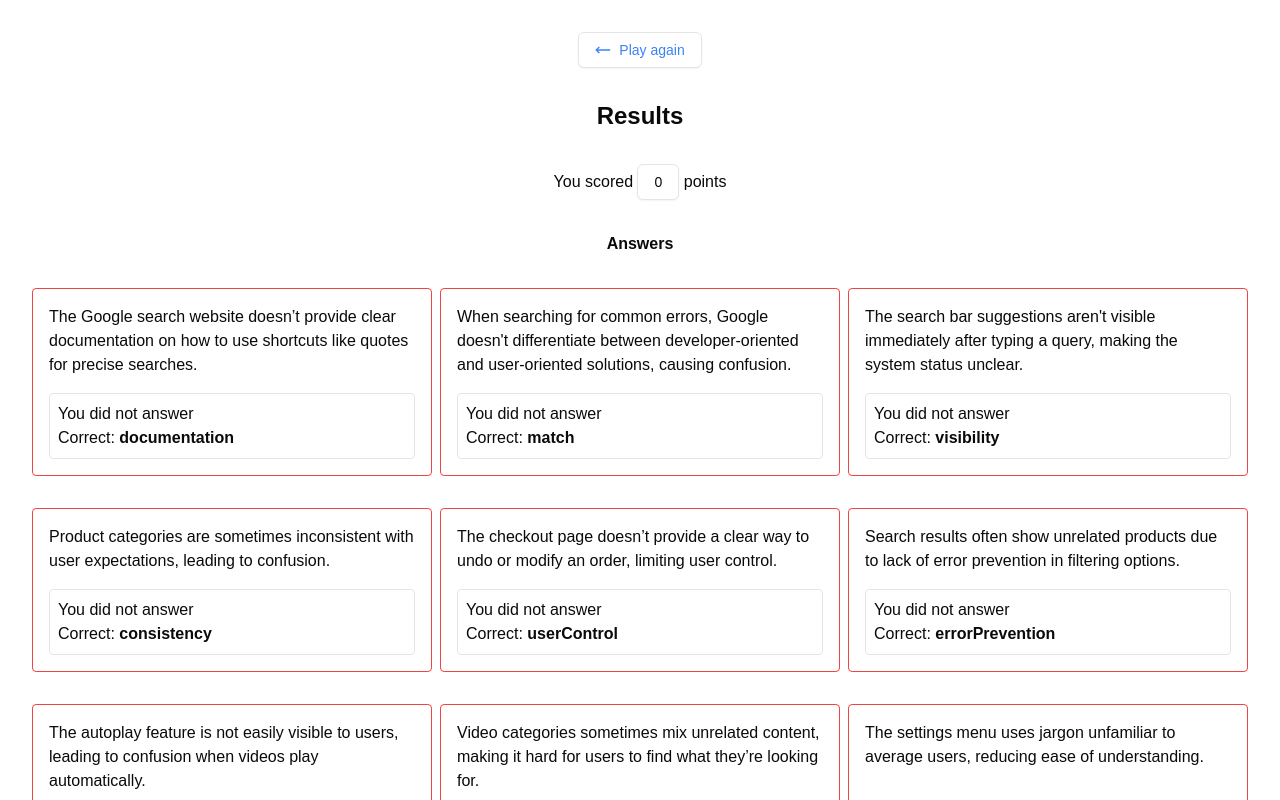
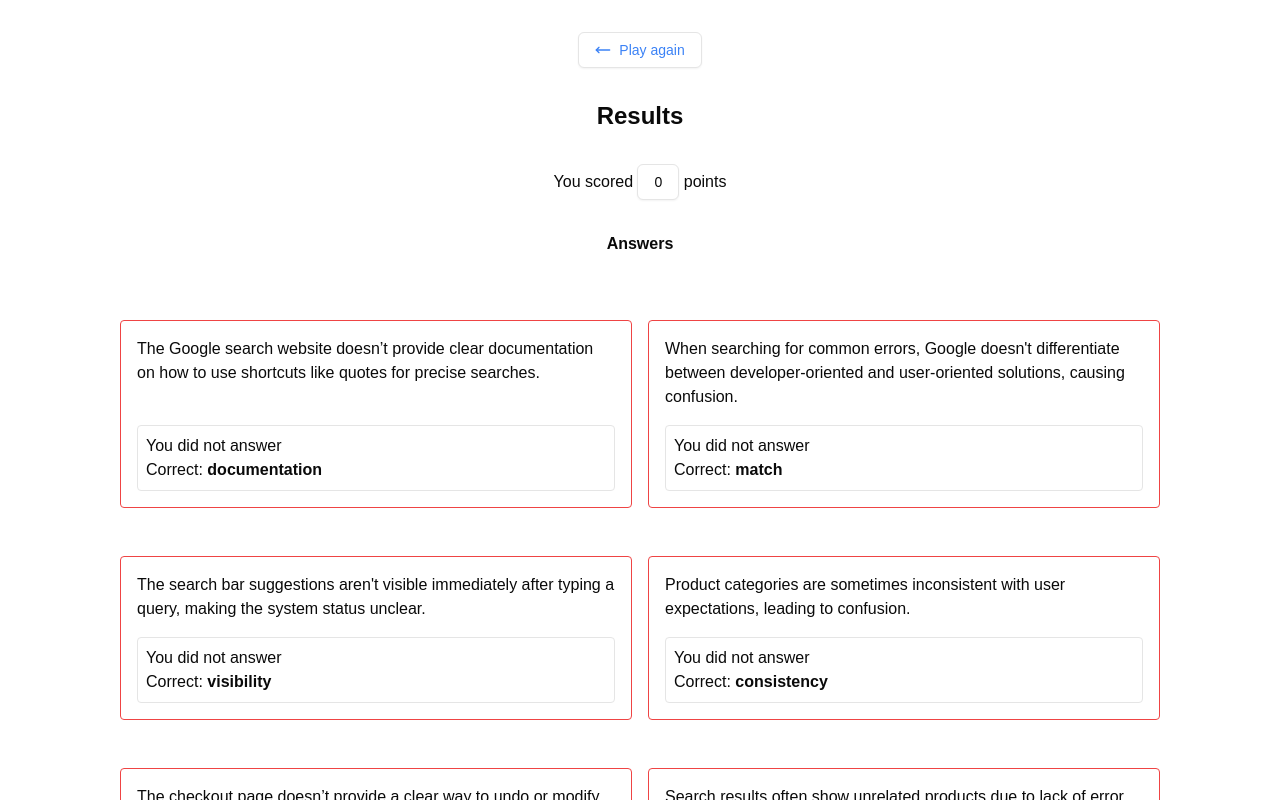
Before and after one commit to JuanIWK3/heuristic-game, a Next.js app: page /results in a window 1280 px wide. Shown: the top 800 px of the page. Built offline with nearby package versions, Linux system fonts and the light colour scheme.

Commit message:
Refactor ResultsContent: streamline problem display and enhance layout for better readability

```diff
--- a/app/results/result-content.tsx
+++ b/app/results/result-content.tsx
@@ -10,6 +10,8 @@ export function ResultsContent() {
   const params = useSearchParams();
   const points = Number(params.get('points'));
 
+  const problems = sites.flatMap((site) => site.problems);
+
   return (
     <div className="min-h-screen gap-8 p-8 flex flex-col items-center justify-center">
       <Link href="/">
@@ -21,14 +23,11 @@ export function ResultsContent() {
       <p>
         You scored <Button variant={'outline'}>{points}</Button> points
       </p>
-      <div className="w-full">
       <h1 className="text-center font-bold mb-4">Answers</h1>
-        <ul>
-          {sites.map((site) => (
-            <div className="flex w-full gap-2" key={site.name}>
-              {site.problems.map((problem) => (
+      <div className="flex flex-wrap justify-center gap-4">
+        {problems.map((problem) => (
           <div
-                  className={`flex my-4 justify-between border flex-col gap-4 w-full p-4 rounded ${
+            className={`flex my-4 max-w-lg justify-between border flex-col gap-4 p-4 rounded ${
               problem.userAnswer === problem.answer
                 ? 'border-green-500'
                 : 'border-red-500'
@@ -38,9 +37,7 @@ export function ResultsContent() {
             <h2>{problem.description}</h2>
             <div className="border p-2 rounded">
               <p>
-                      {problem.userAnswer
-                        ? problem.userAnswer
-                        : 'You did not answer'}
+                {problem.userAnswer ? problem.userAnswer : 'You did not answer'}
               </p>
               <h2>
                 Correct: <b className="font-bold">{problem.answer}</b>
@@ -49,9 +46,6 @@ export function ResultsContent() {
           </div>
         ))}
       </div>
-          ))}
-        </ul>
-      </div>
     </div>
   );
 }
```
Lines whose indentation alone changed are shown as unchanged.
